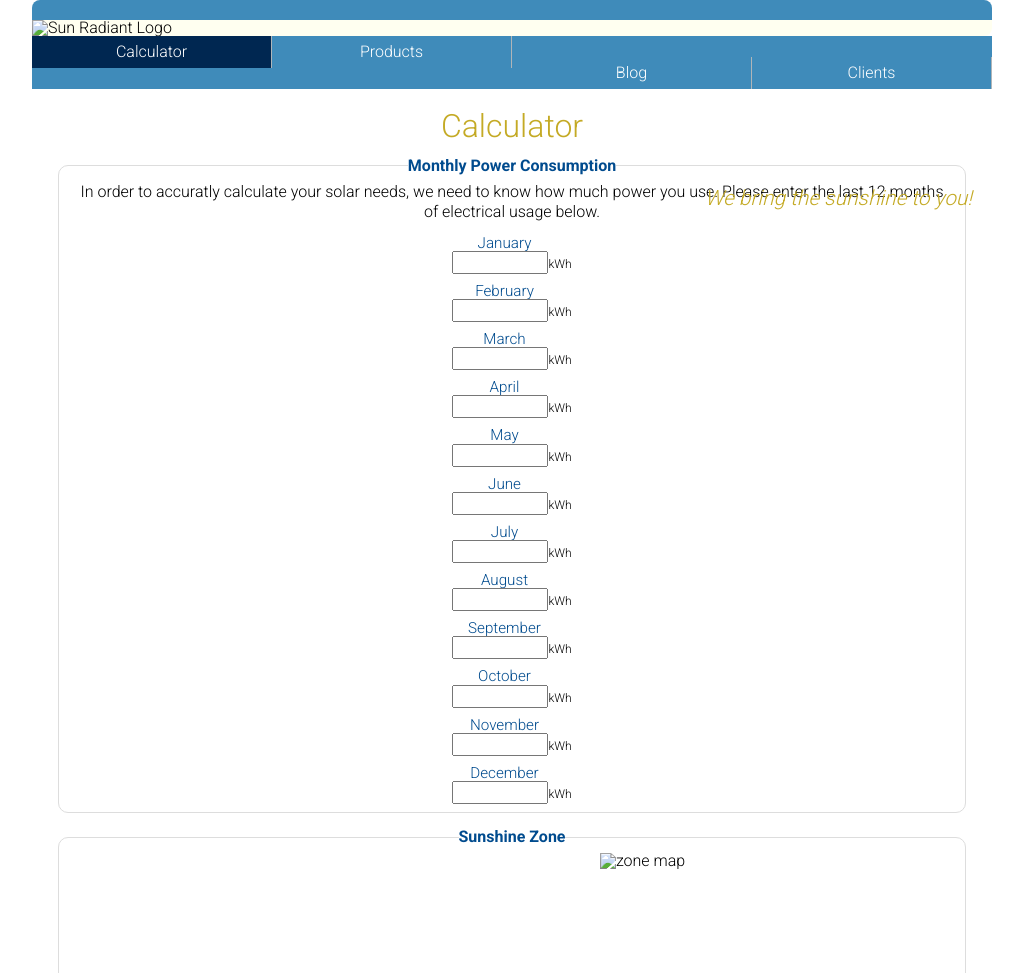
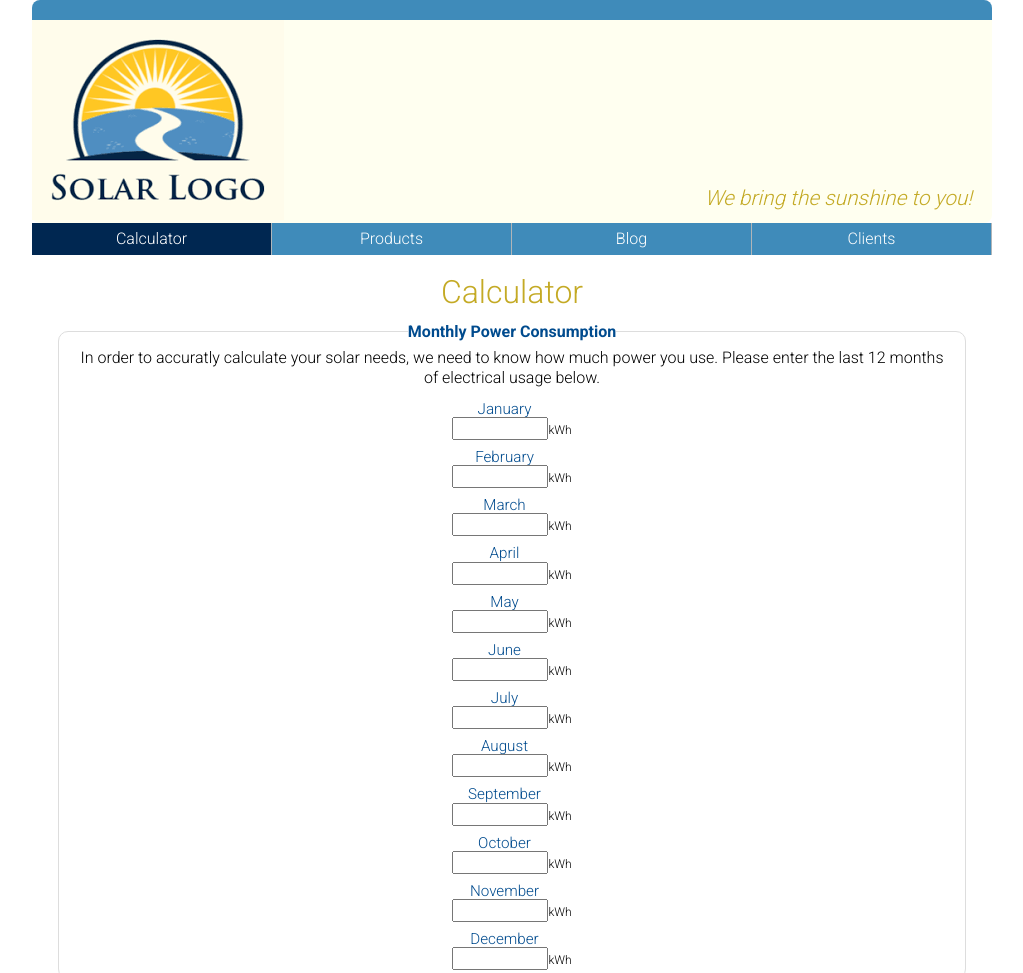
Before and after one commit to busebtmz/solarProject.io, a plain HTML site: page index.html in a window 1280 px wide. Shown: the top 973 px of the page, without its empty margins (128-1151 px from the left). Drawn offline with Linux system fonts and the light colour scheme; files that its build step writes are made by us from their sources.

Commit message:
Update index.html

```diff
--- a/index.html
+++ b/index.html
@@ -5,7 +5,7 @@
 <meta name="viewport" content="width=device-width, initial-scale=1.0, shrink-to-fit=no, user-scalable=no">
 <title>Best Solar</title>
 <link href="https://fonts.googleapis.com/css?family=Roboto:300,700" rel="stylesheet">
-<link href="css/styles.css" rel="stylesheet" type="text/css">
+<link href="styles.css" rel="stylesheet" type="text/css">
 
 
 
@@ -14,7 +14,7 @@
 <body>
 <header>
 <h1>We bring the sunshine to you!</h1>
-<img src= "images/solarLogo.png" alt="Sun Radiant Logo">
+<img src= "solarLogo.png" alt="Sun Radiant Logo">
 </header>
 <nav>
 <ul>
@@ -47,7 +47,7 @@
 
 <fieldset><legend>Sunshine Zone</legend>
 <figure>
-<img src="images/solarZone.gif" alt="zone map"></figure>
+<img src="solarZone.gif" alt="zone map"></figure>
 <p class="center">Please use this map to determine which zone you are in.</p>
 <select name="zone">
 	<option>Zone 1</option>
```
